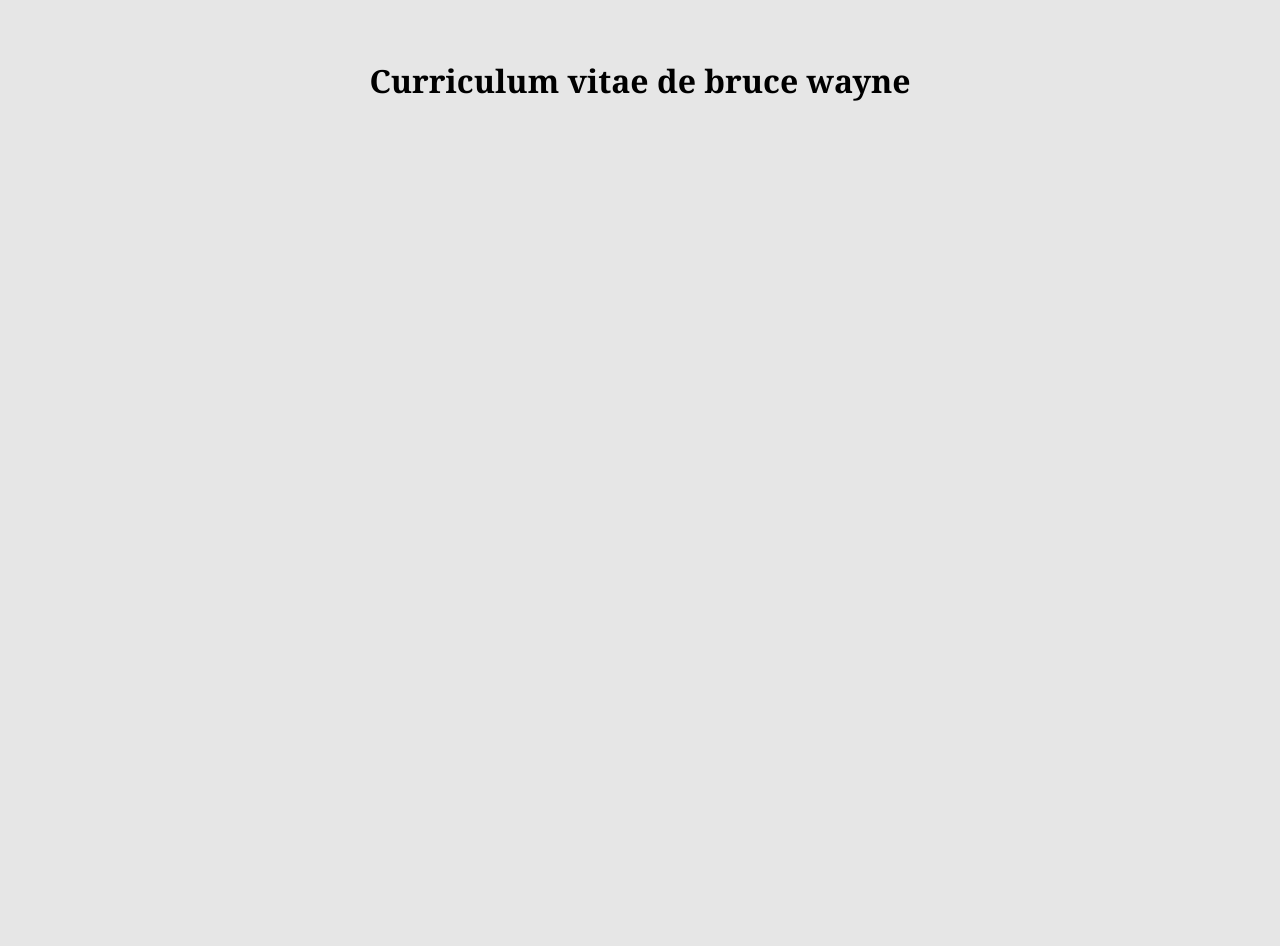
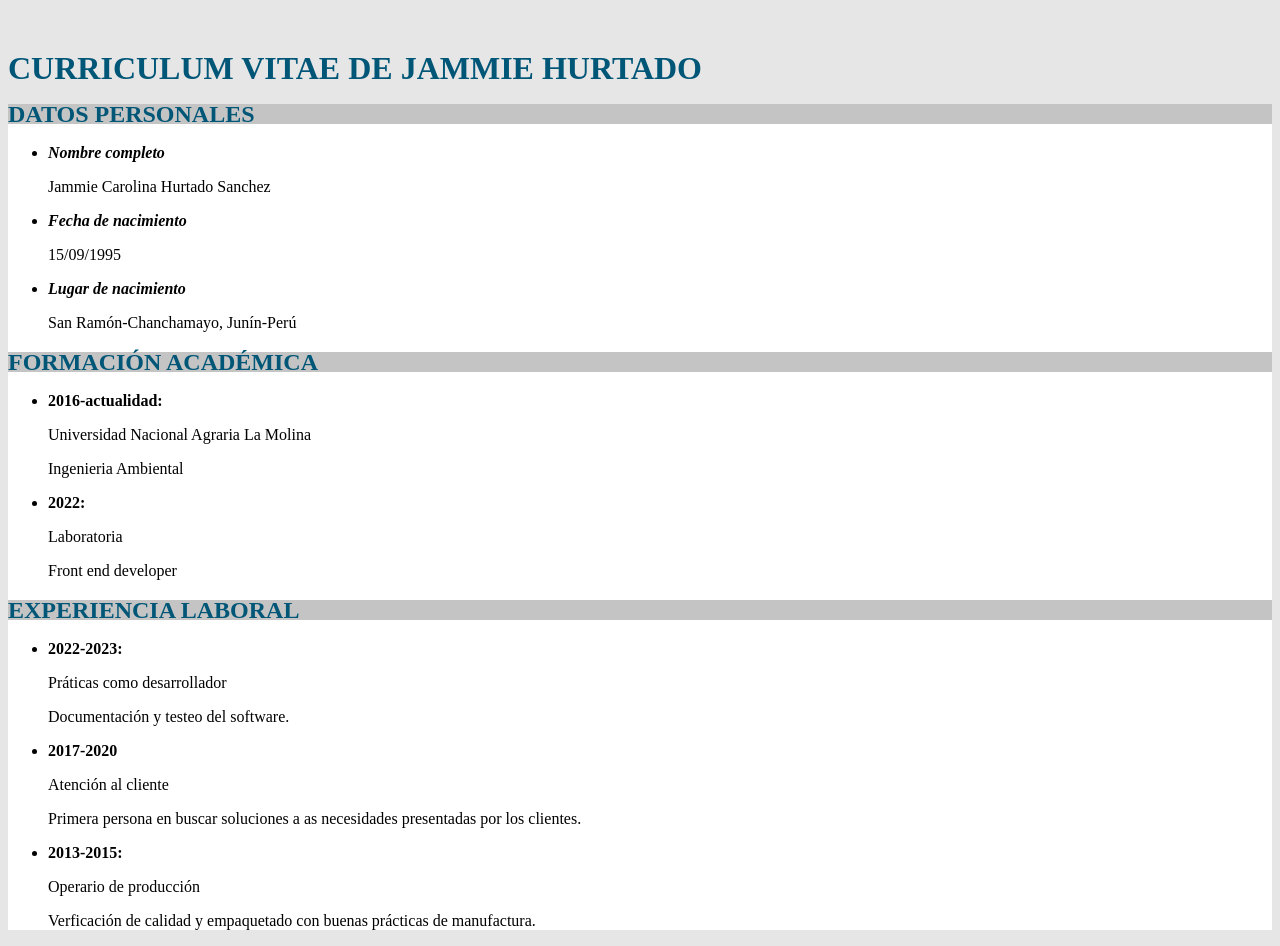
Before and after one commit to Emmigumi/clase7, a plain HTML site: page index.html in a window 1280 px wide. Before the commit the page ends 800 px from the top, so only its background shows below. Drawn offline with Linux system fonts and the light colour scheme.

Commit message:
Estructurando el cv

```diff
--- a/css/style.css
+++ b/css/style.css
@@ -3,15 +3,24 @@
 } */
 body{
     background-color: #E6E6E6;
-    font-family: Cambria, Cochin, Georgia, Times, 'Times New Roman', serif;
-    text-align: center;
+    font-family:'Times New Roman';
 }
 
-.destacado{
-    font-size: 70px;
-    color:white;
+main{
+    background: white;
 }
+h2{
+    background-color: #C4C4C4;
+}
+h1,h2{
+    text-transform: uppercase;
+    color: #005677;
+    line-height: 84.69%;
+}
+a{
+    font-weight: bold;
+}
+.cursiva{
 
-#primera{
-    background-color: blueviolet;
+  font-style: italic;
 }
--- a/index.html
+++ b/index.html
@@ -10,15 +10,66 @@
         <figure>
             <img src="" alt="">
         </figure>
-        <figcaption>
-            <h1>Curriculum vitae de bruce wayne</h1>
-        </figcaption>
+        <h1>Curriculum vitae de Jammie Hurtado</h1>
     </header>
     <main>
         <section>
-            <title>
-                <h3></h3>
-            </title>
+                <h2>Datos personales</h2>
+            <article>
+                <ul>
+                    <li>
+                        <a class="cursiva">Nombre completo</a>
+                        <p>Jammie Carolina Hurtado Sanchez</p>
+                    </li>
+                    <li>
+                        <a class="cursiva">Fecha de nacimiento</a>
+                        <p>15/09/1995</p>
+                    </li>
+                    <li>
+                        <a class="cursiva">Lugar de nacimiento</a>
+                        <p>San Ramón-Chanchamayo, Junín-Perú</p>
+                    </li>
+                </ul>
+            </article>
+        </section>
+        <section>
+                <h2>Formación académica</h2>
+            <article>
+                <ul>
+                    <li>
+                        <a>2016-actualidad:</a>
+                        <p>Universidad Nacional Agraria La Molina</p>
+                        <p>Ingenieria Ambiental</p>
+                    </li>
+                    <li>
+                        <a>2022:</a>
+                        <p>Laboratoria</p>
+                        <p>Front end developer</p>
+                    </li>
+                </ul>
+            </article>
+        </section>
+        <section>
+                <h2>Experiencia laboral</h2>
+            <article>
+                <ul>
+                    <li>
+                        <a>2022-2023:</a>
+                        <p>Práticas como desarrollador</p>
+                        <p>Documentación y testeo del software.</p>
+                    </li>
+                    <li>
+                        <a>2017-2020</a>
+                        <p>Atención al cliente</p>
+                        <p>Primera persona en buscar soluciones a as necesidades presentadas por los clientes.</p>
+                    </li>
+                    <li>
+                        <a>2013-2015:</a>
+                        <p>Operario de producción</p>
+                        <p>Verficación de calidad y empaquetado con buenas prácticas de manufactura.</p>
+                    </li>
+                </ul>
+            </article>
         </section>
     </main>
    <footer></footer>
```
